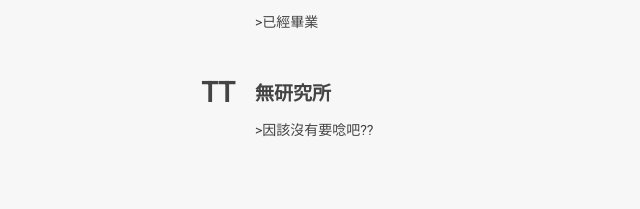
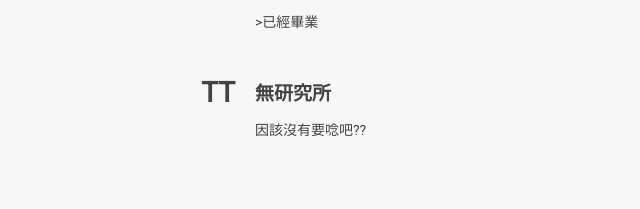
Before and after one commit to fjulosser/fjulosser.github.io, a plain HTML site: page index.html in a window 1280 px wide. Shown: the part 1768-1977 px from the top of the page, 255-895 px from the left. Drawn offline with nearby package versions, Linux system fonts and the light colour scheme.

Commit message:
Update index.html

```diff
--- a/index.html
+++ b/index.html
@@ -124,7 +124,7 @@
 <div class="col three">
 <h1 class="icon side">TT</h1>
 <h1 class="feature side"><b>無研究所</b></h1>
-<p class="side">>因該沒有要唸吧??</p>
+<p class="side">因該沒有要唸吧??</p>
 </div>
 <div class="col three">
 <h1 class="icon side"></h1>
```
